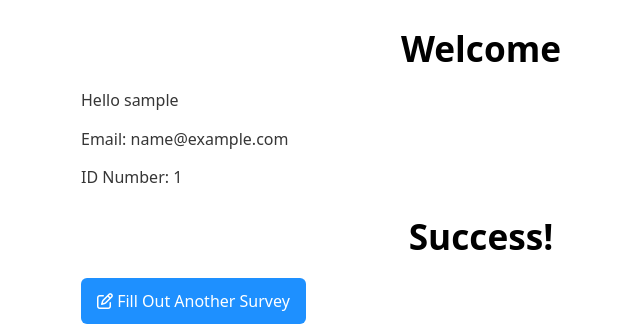
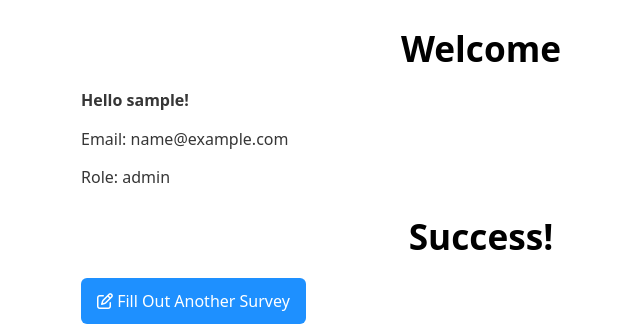
Before and after one commit to BiggScrappy/Senior-Project, a PHP site: page /filloutSurvey-success.php in a window 1280 px wide. Shown: the part 109-437 px from the top of the page, without its empty margins (159-799 px from the left). Run offline with PHP 8.4, Linux system fonts and the light colour scheme; the visitor is signed in with stand-in values (Sample User, id 1); tables that the repository leaves empty or names only in its code hold one stand-in row (values such as "Sample post"); data that the repository does not hold is empty; some libraries are stand-ins or nearby versions.

Commit message:
Update filloutSurvey-success.php
usercard

```diff
--- a/filloutSurvey-success.php
+++ b/filloutSurvey-success.php
@@ -22,6 +22,7 @@ if(isset($_SESSION["user_id"])){
      <title>Signup</title>
     <meta charset="UTF-8">
     <link rel="stylesheet" href="style.css">
+    <link rel="stylesheet" href="userInformation.css">
     <link rel="stylesheet" href="https://cdn.jsdelivr.net/npm/water.css@2/out/water.css">
     <script src="https://kit.fontawesome.com/c51fcdbfd4.js" crossorigin="anonymous"></script>
 </head>
@@ -39,14 +40,20 @@ if(isset($_SESSION["user_id"])){
 <?php endif; ?>
   </div>
 </div>
+<!--Verify User Info-->
 <h1>Welcome</h1>
+    <div class="userInformation">
     <?php if(isset($user)): ?>
-        <p> Hello <?= htmlspecialchars($user["username"]) ?></p>
+
+        <p> <b> Hello <?= htmlspecialchars($user["username"]) ?>!</b></p>
         <p> Email: <?= htmlspecialchars($user["email"]) ?></p>
-        <p> ID Number: <?= htmlspecialchars($user["user_id"]) ?></p>
+        <p> Role: <?= htmlspecialchars($user["role_name"]) ?></p>
+
     <?php else: ?>
         <p><a href="login.php">Login</a> </p>
     <?php endif; ?>
+    </div>
+
 <h1>Success!</h1>
 
     <p><a href="selectSurvey.php">
```
